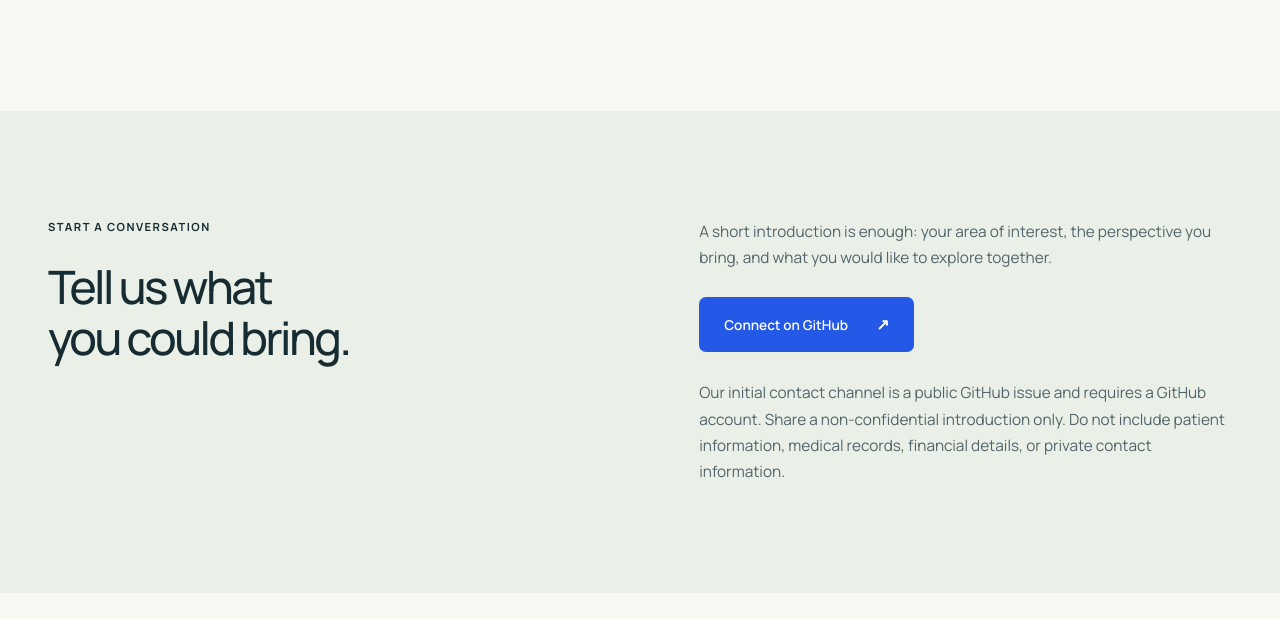
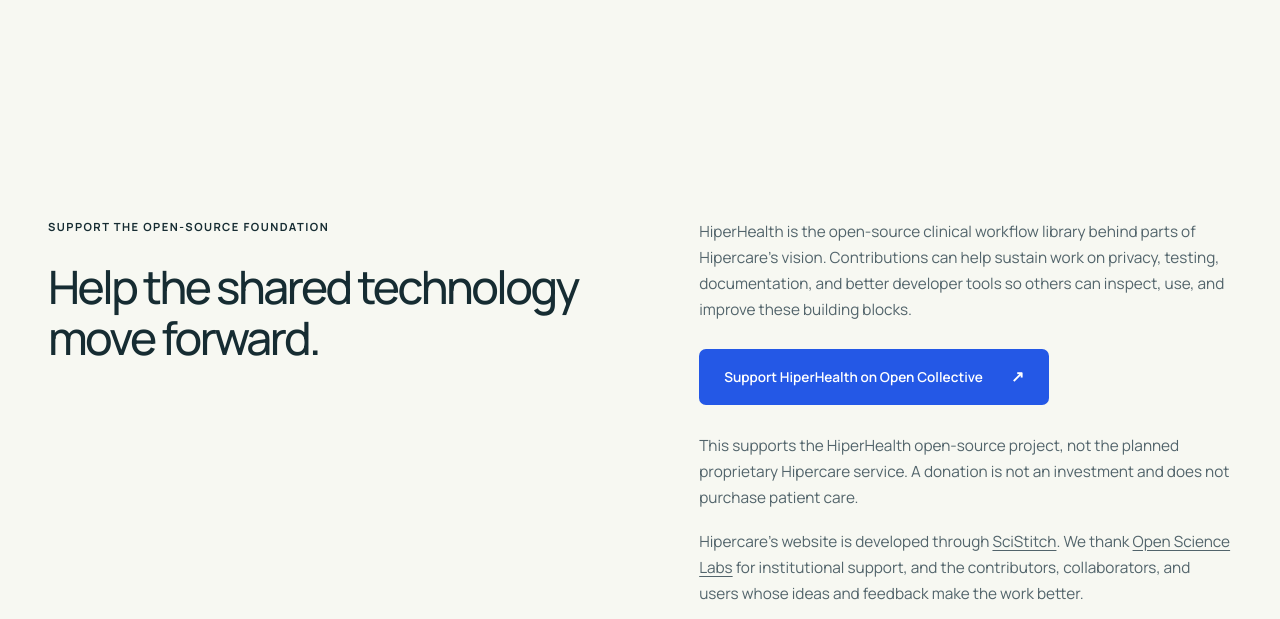
Before and after one commit to hipercare/hipercare.github.io, an Eleventy site: page src/join.njk in a window 1280 px wide. Shown: the part 1870-2489 px from the top of the page. Built offline with nearby package versions, Linux system fonts and the light colour scheme; Eleventy itself is replaced by a stand-in of ours; files that its build step writes are made by us from their sources.

Commit message:
docs: introduce project support and acknowledge collaborators

```diff
--- a/src/join.njk
+++ b/src/join.njk
@@ -13,6 +13,22 @@ permalink: /join/
   <article id="contributors"><span class="collaboration-number">04</span><div><p class="eyebrow">Developers &amp; open-source contributors</p><h2>Make the shared<br>pieces stronger.</h2></div><div><p>Work on the open foundations: reusable components, specialty plugins, tests, documentation, and developer experience.</p><p>HiperHealth is a concrete place to explore the architecture and find ways to contribute.</p><a class="text-link" href="{{ site.library }}">Explore HiperHealth on GitHub <span aria-hidden="true">↗</span></a></div></article>
 </section>
 
+<section class="section" id="open-source-support">
+  <div class="wrap split-section">
+    <div>
+      <p class="eyebrow">Support the open-source foundation</p>
+      <h2>Help the shared technology move forward.</h2>
+    </div>
+    <div class="prose">
+      <p>HiperHealth is the open-source clinical workflow library behind parts of Hipercare's vision. Contributions can help sustain work on privacy, testing, documentation, and better developer tools so others can inspect, use, and improve these building blocks.</p>
+      <a class="button button-blue" href="https://opencollective.com/osl/projects/hiperhealth/donate?interval=month&amp;amount=20&amp;name=&amp;legalName=&amp;email=">Support HiperHealth on Open Collective <span aria-hidden="true">↗</span></a>
+      <p class="small-note">This supports the HiperHealth open-source project, not the planned proprietary Hipercare service. A donation is not an investment and does not purchase patient care.</p>
+      <p>Hipercare's website is developed through <a href="https://scistitch.com/">SciStitch</a>. We thank <a href="https://opensciencelabs.org/">Open Science Labs</a> for institutional support, and the contributors, collaborators, and users whose ideas and feedback make the work better.</p>
+      <p><a href="https://scistitch.com/"><img src="https://scistitch.com/images/logo/wordmark-color.svg" alt="SciStitch" width="160"></a> &nbsp;&nbsp; <a href="https://opensciencelabs.org/"><img src="https://scistitch.com/assets/osl-logo.svg" alt="Open Science Labs" width="128"></a></p>
+    </div>
+  </div>
+</section>
+
 <section class="section soft-section" id="conversation"><div class="wrap split-section"><div><p class="eyebrow">Start a conversation</p><h2>Tell us what<br>you could bring.</h2></div><div class="prose"><p>A short introduction is enough: your area of interest, the perspective you bring, and what you would like to explore together.</p><a class="button button-blue" href="{{ site.contact }}">Connect on GitHub <span aria-hidden="true">↗</span></a><p class="small-note">Our initial contact channel is a public GitHub issue and requires a GitHub account. Share a non-confidential introduction only. Do not include patient information, medical records, financial details, or private contact information.</p></div></div></section>
 
 <section class="section wrap faq-section"><div><p class="eyebrow">A few things to know</p><h2>Starting with clarity.</h2></div><div class="faq-list">
```
Also changed, not shown: README.md.
